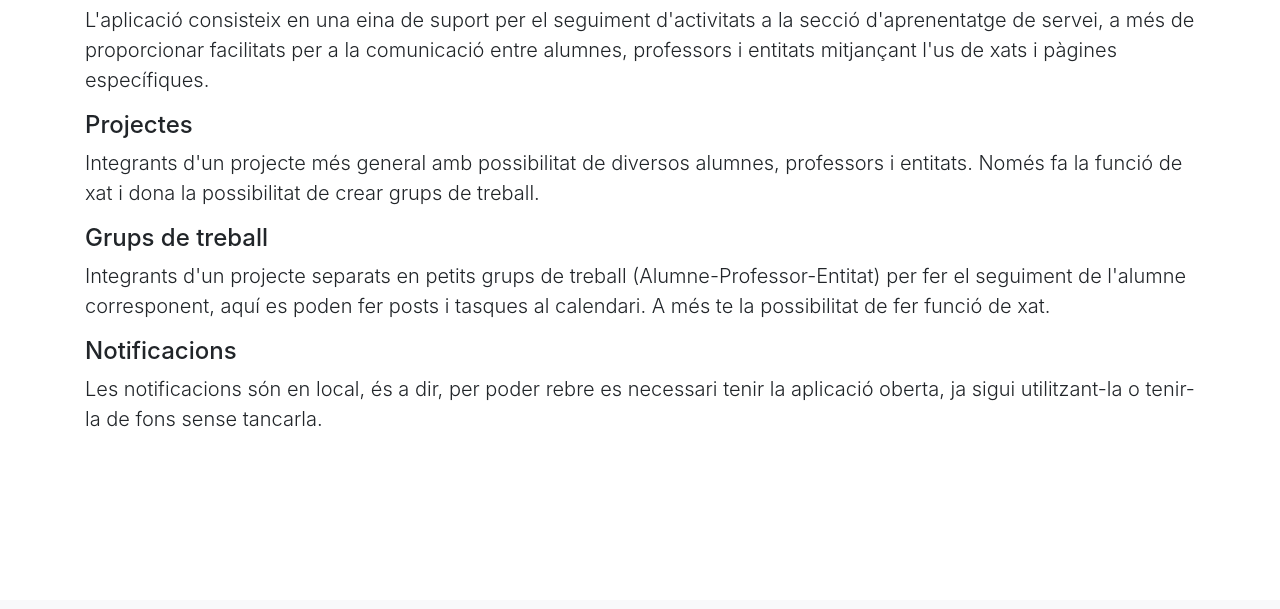
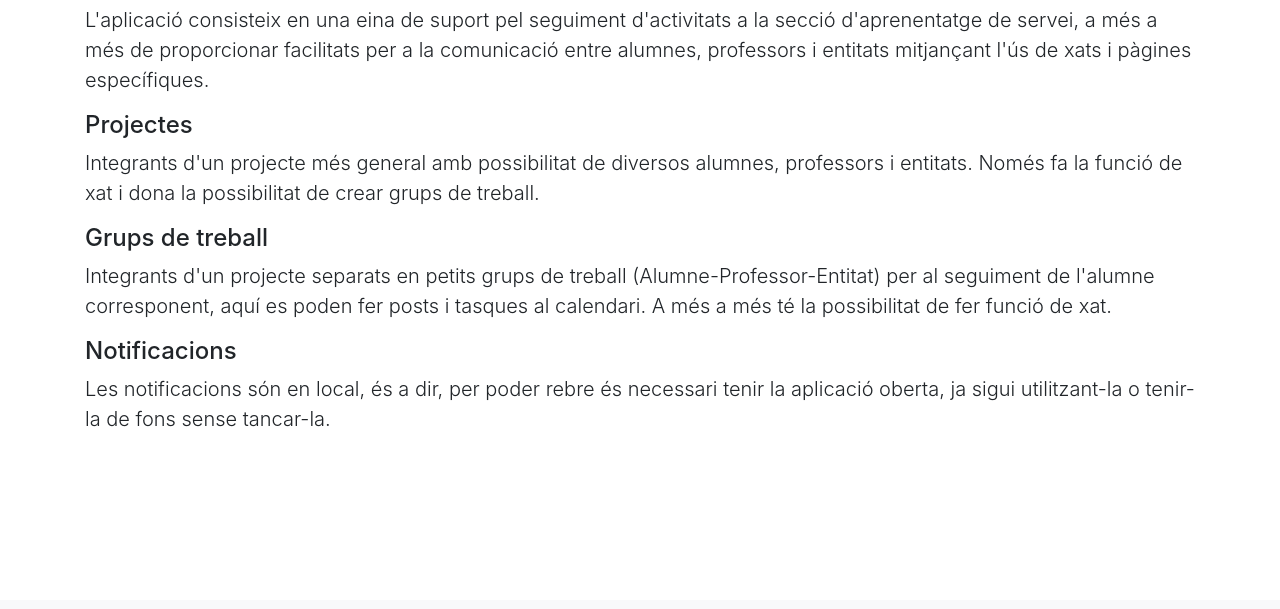
Before and after one commit to gerouras/gerouras.github.io, a plain HTML site: page index.html in a window 1280 px wide. Shown: the part 191-800 px from the top of the page. Drawn offline with Linux system fonts and the light colour scheme.

Commit message:
Update index.html

```diff
--- a/index.html
+++ b/index.html
@@ -54,18 +54,18 @@
       <div class="row">
         <div class="col-lg-12 mx-auto">
           <h2>Informació general</h2>
-          <p class="lead">L'aplicació consisteix en una eina de suport per el seguiment d'activitats a la secció d'aprenentatge de servei, a més de proporcionar
-            facilitats per a la comunicació entre alumnes, professors i entitats mitjançant l'us de xats i pàgines específiques.
+          <p class="lead">L'aplicació consisteix en una eina de suport pel seguiment d'activitats a la secció d'aprenentatge de servei, a més a més de proporcionar
+            facilitats per a la comunicació entre alumnes, professors i entitats mitjançant l'ús de xats i pàgines específiques.
           </p>
           <h4>Projectes</h4>
           <p class="lead">Integrants d'un projecte més general amb possibilitat de diversos alumnes, professors i entitats. Només fa la funció de xat i dona la possibilitat de crear grups de treball.
           </p>
           <h4>Grups de treball</h4>
-          <p class="lead">Integrants d'un projecte separats en petits grups de treball (Alumne-Professor-Entitat) per fer el seguiment
-            de l'alumne corresponent, aquí es poden fer posts i tasques al calendari. A més te la possibilitat de fer funció de xat.
+          <p class="lead">Integrants d'un projecte separats en petits grups de treball (Alumne-Professor-Entitat) per al seguiment
+            de l'alumne corresponent, aquí es poden fer posts i tasques al calendari. A més a més té la possibilitat de fer funció de xat.
           </p>
           <h4>Notificacions</h4>
-          <p class="lead">Les notificacions són en local, és a dir, per poder rebre es necessari tenir la aplicació oberta, ja sigui utilitzant-la o tenir-la de fons sense tancarla.
+          <p class="lead">Les notificacions són en local, és a dir, per poder rebre és necessari tenir la aplicació oberta, ja sigui utilitzant-la o tenir-la de fons sense tancar-la.
           </p>
         </div>
       </div>
```
